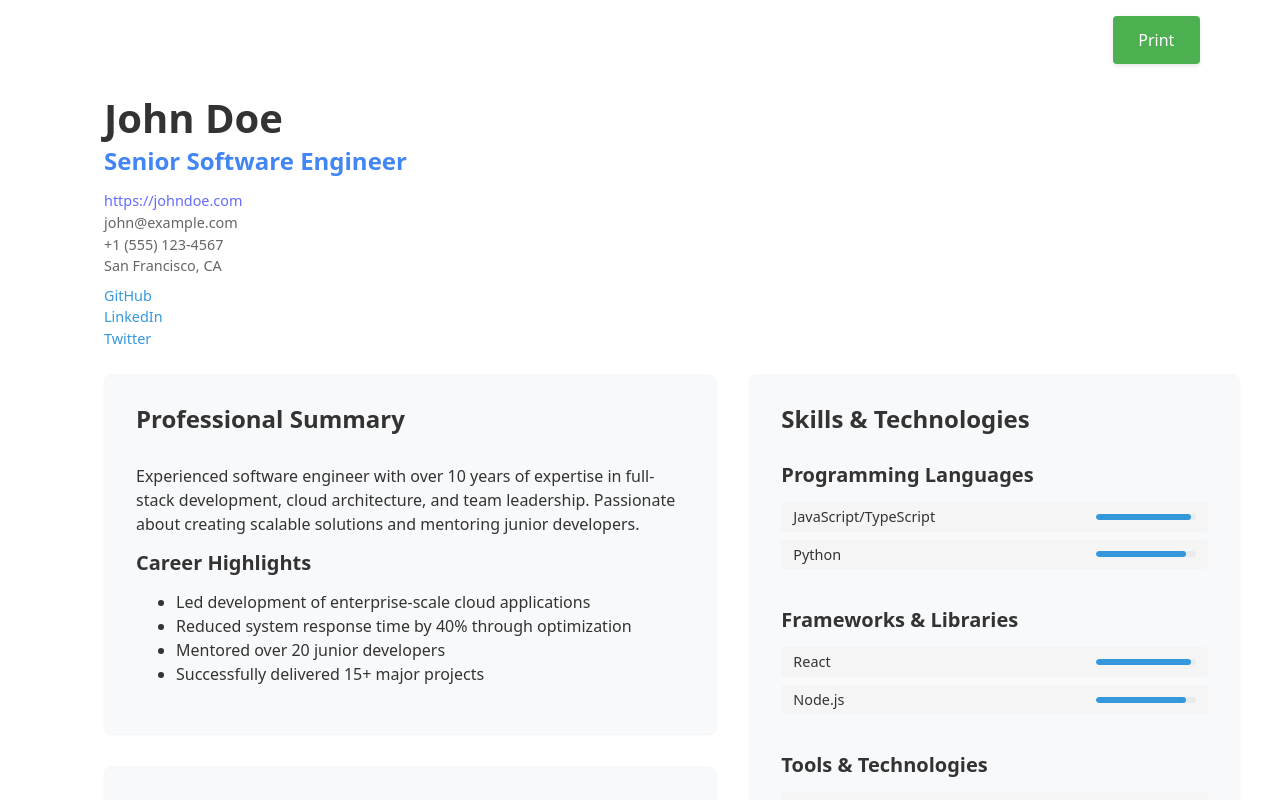
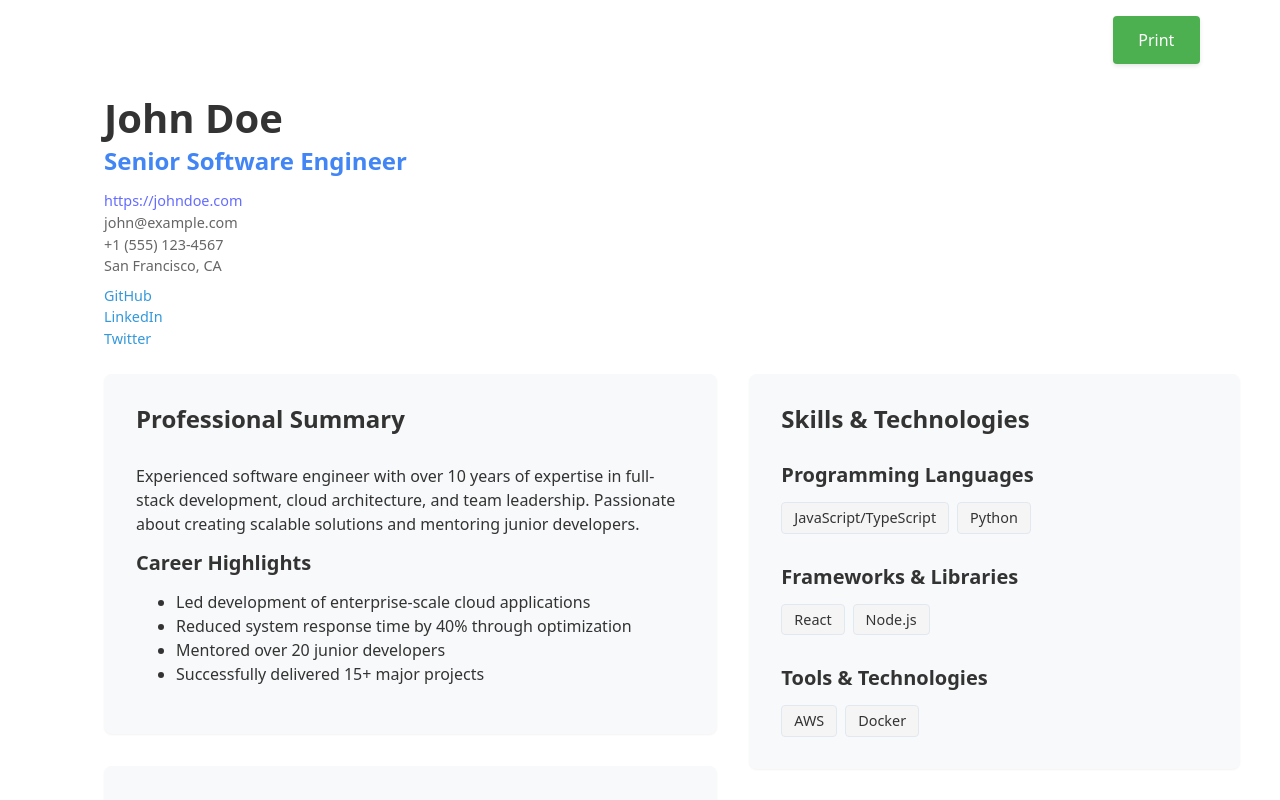
Before and after one commit to ku01/profipage, a React (Vite) app: page / in a window 1280 px wide. Shown: the top 800 px of the page. Built offline with nearby package versions, Linux system fonts and the light colour scheme.

Commit message:
Redesigned Skills and Technologies section

```diff
--- a/src/App.css
+++ b/src/App.css
@@ -203,45 +203,26 @@ section h3 {
   margin-bottom: 1rem;
 }
 
-.skill-item {
+.skill-list {
   display: flex;
-  align-items: center;
-  margin-bottom: 0.5rem;
+  flex-wrap: wrap;
+  gap: 0.5rem;
 }
 
-.skill-name {
-  flex: 1;
-  color: #333333;
+.skill-item {
+  background: #f0f4f8;
+  color: #2d3748;
+  padding: 0.4rem 0.8rem;
+  border-radius: 4px;
+  font-size: 0.9rem;
+  display: inline-block;
+  transition: all 0.2s ease-in-out;
+  border: 1px solid #e2e8f0;
 }
 
-.skill-proficiency {
-  width: 100px;
-  height: 6px;
-  background-color: #E9ECEF;
-  border-radius: 9999px;
-  overflow: hidden;
-}
-
-.proficiency-bar {
-  height: 100%;
-  background-color: #3498DB;
-  border-radius: 9999px;
-}
-
-.proficiency-dots {
-  display: flex;
-  gap: 0.25rem;
-}
-
-.dot {
-  width: 8px;
-  height: 8px;
-  border-radius: 9999px;
-  background-color: #E9ECEF;
-}
-
-.dot.filled {
-  background-color: #3498DB;
+.skill-item:hover {
+  background: #e2e8f0;
+  transform: translateY(-1px);
 }
 
 /* Responsive Design */
--- a/src/components/Skills.tsx
+++ b/src/components/Skills.tsx
@@ -2,7 +2,6 @@ import React from 'react';
 
 interface Skill {
   name: string;
-  proficiency?: number; // 0-100
   category: string;
 }
 
@@ -23,17 +22,9 @@ const Skills: React.FC<SkillsProps> = ({ skills, categories }) => {
               <h3>{category}</h3>
               <div className="skill-list">
                 {categorySkills.map((skill, index) => (
-                  <div key={index} className="skill-item">
-                    <span className="skill-name">{skill.name}</span>
-                    {skill.proficiency !== undefined && (
-                      <div className="skill-proficiency">
-                        <div
-                          className="proficiency-bar"
-                          style={{ width: `${skill.proficiency}%` }}
-                        />
-                      </div>
-                    )}
-                  </div>
+                  <span key={index} className="skill-item">
+                    {skill.name}
+                  </span>
                 ))}
               </div>
             </div>
```
